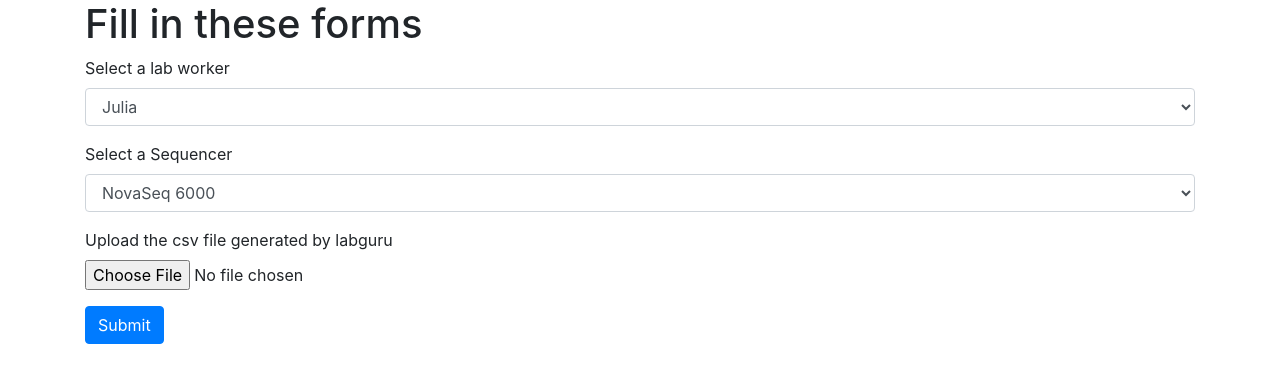
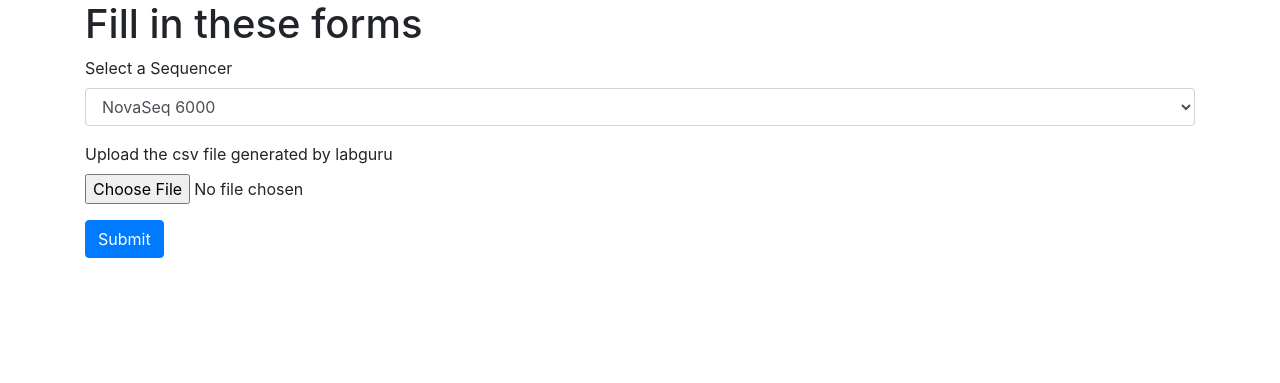
Before and after one commit to ctg-lund/SampleSheetGenerator, a Python web app: template templates/singlecell_forms.html in a window 1280 px wide. Shown: the part 56-439 px from the top of the page. Run offline with Jinja, Linux system fonts and the light colour scheme; the template is opened without the code that fills it, so the values that code supplies are empty; some libraries are stand-ins or nearby versions.

Commit message:
removed redundant info

```diff
--- a/templates/singlecell_forms.html
+++ b/templates/singlecell_forms.html
@@ -7,14 +7,6 @@
 {% block content %}
   <h1>Fill in these forms</h1>
   <form method="post" enctype="multipart/form-data">
-    <div class="form-group">
-        <label for="select">Select a lab worker</label>
-        <select class="form-control" id="select" name="labworker">
-          <option value="Julia">Julia</option>
-          <option value="Liesl">Liesl</option>
-          <option value="Carlos">Carlos</option>
-        </select>
-    </div>
     <div class="form-group">
       <label for="select">Select a Sequencer</label>
       <select class="form-control" id="select" name="sequencer">
```
